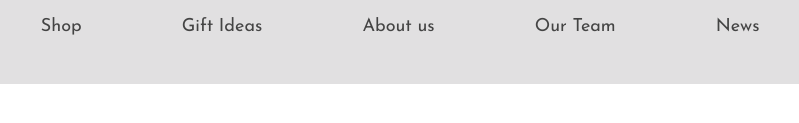
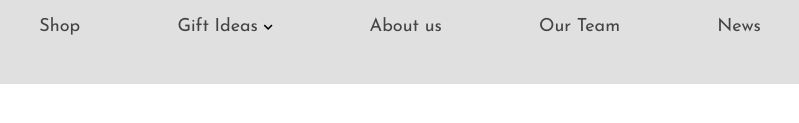
Before and after one commit to gamerfoxx/SASS-Project-Advanced, a website: page index.html in a window 1280 px wide. Shown: the part 187-310 px from the top of the page, 292-1091 px from the left. Drawn offline with Linux system fonts and the light colour scheme.

Commit message:
Add files via upload

```diff
--- /dev/null
+++ b/scss/components/_dropdown.scss
@@ -0,0 +1,49 @@
+.dropdown-li {
+    position: relative;
+
+    &::after {
+        font-family: 'Font Awesome 5 Free';
+        content: '\f078';
+        font-weight: bold;
+    }
+
+    &:hover .dropdown{
+        visibility: visible;
+        opacity: 1;
+    }
+}
+
+.dropdown {
+    position: absolute;
+    top: 3rem;
+    right: -2.8rem;
+    width: 10rem;
+    background-color: darken(color(tertiary), 5%);
+    @include navigation;
+    padding: 1rem;
+    text-align: center;
+    border-radius: 0.2rem;
+    visibility: hidden;
+    opacity: 0;
+    transition: opacity .5s;
+
+    &::before {
+        content: '';
+        display: block;
+        position: absolute;
+        top: -1.5rem;
+        left: 7.3rem;
+        border-right: 15px solid transparent;
+        border-bottom: 15px solid darken(color(tertiary), 5%);
+        border-left: 15px solid transparent;
+    }
+
+    &-item {
+        margin: .5rem 0;
+    }
+
+    &-link {
+        font-weight: 300;
+        font-size: size(xs);
+    }
+}
--- a/scss/layout/_navigation.scss
+++ b/scss/layout/_navigation.scss
@@ -9,7 +9,3 @@
     grid-row: 3 / 4;
     @include navigation;
 }
-
-.dropdown {
-    display: none;
-}
--- a/scss/main.scss
+++ b/scss/main.scss
@@ -6,5 +6,6 @@
 
 @import "components/logo";
 @import "components/heading";
+@import "components/dropdown";
 
 @import "base/base";
```
Also changed, not shown: css/main.css.
